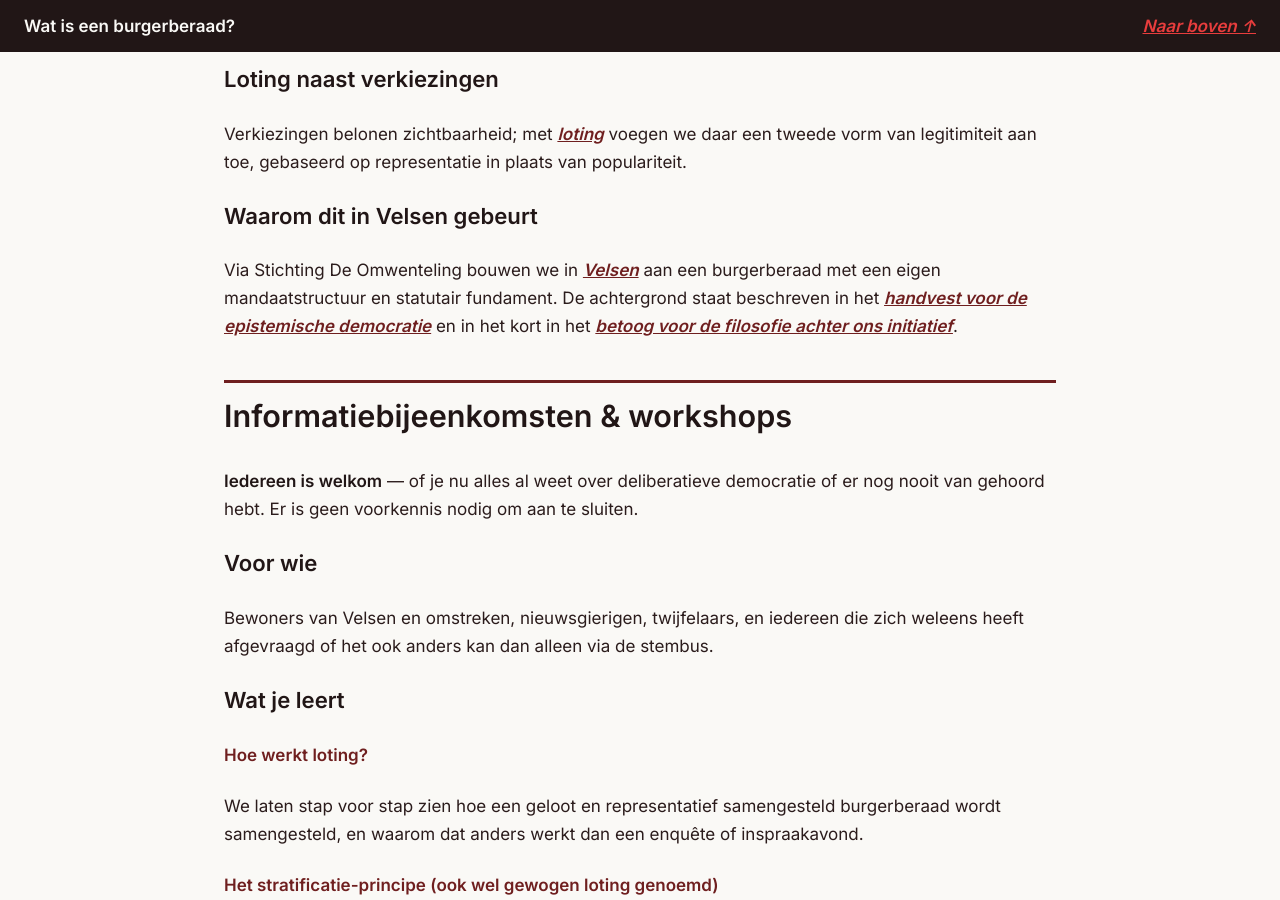
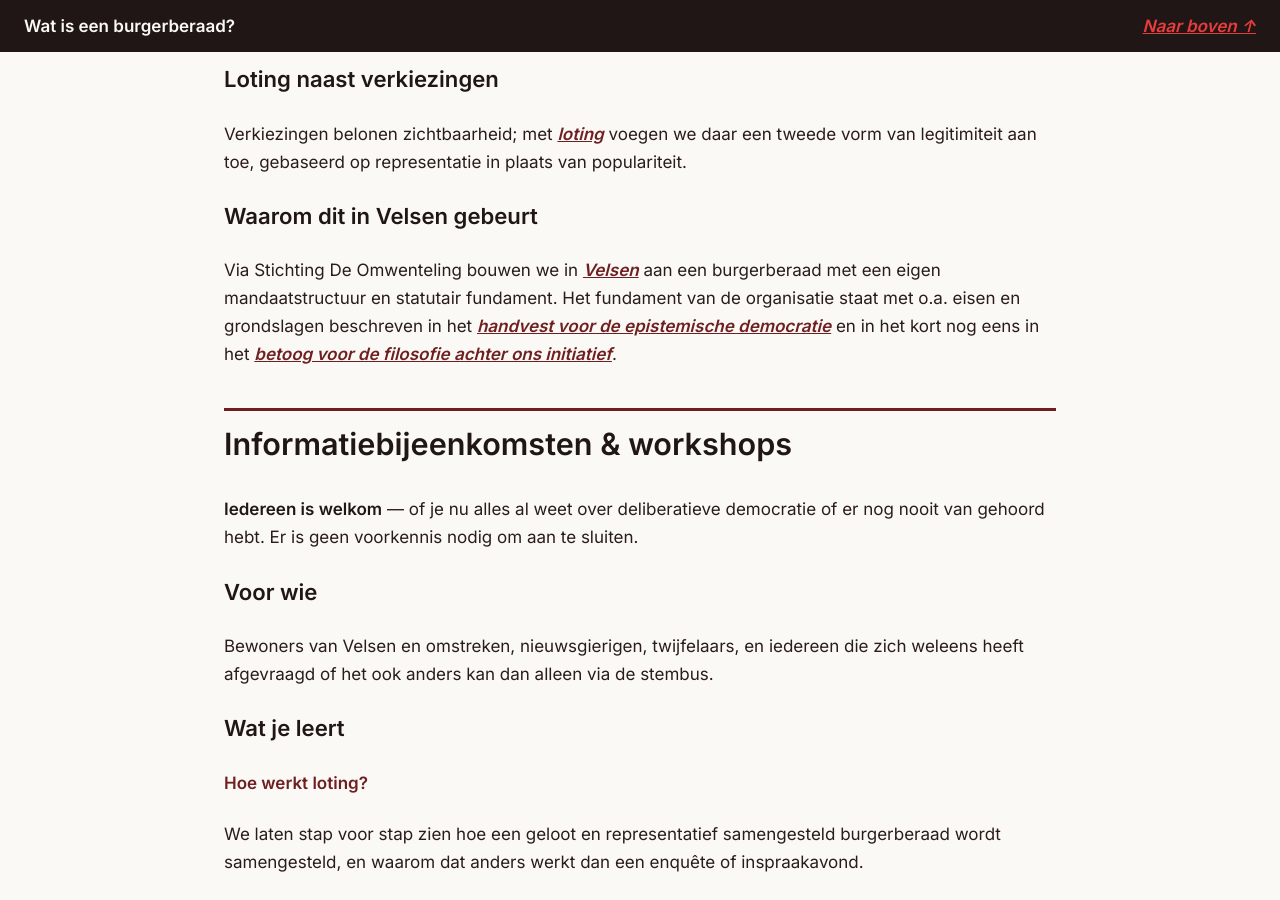
Before and after one commit to Klikblitser/Omwenteling, a Jekyll site: the page built from index.md, in a window 1280 px wide and 900 px high, scrolled down 801 px. Built offline with Jekyll 4.4.1, drawn with Linux system fonts in a browser that asks for light colours.

Commit message:
aanpassing

```diff
--- a/index.md
+++ b/index.md
@@ -37,7 +37,7 @@ Verkiezingen belonen zichtbaarheid; met [loting](https://www.omwenteling.com/kle
 
 ### Waarom dit in Velsen gebeurt
 
-Via Stichting De Omwenteling bouwen we in [Velsen](https://omwenteling.com/velsen.html) aan een burgerberaad met een eigen mandaatstructuur en statutair fundament. De achtergrond staat beschreven in het [handvest voor de epistemische democratie](https://omwenteling.com/handvest.html) en in het kort in het [betoog voor de filosofie achter ons initiatief](http://www.omwenteling.com/omwenteling-demo.html).
+Via Stichting De Omwenteling bouwen we in [Velsen](https://omwenteling.com/velsen.html) aan een burgerberaad met een eigen mandaatstructuur en statutair fundament. Het fundament van de organisatie staat met o.a. eisen  en grondslagen beschreven in het [handvest voor de epistemische democratie](https://omwenteling.com/handvest.html) en in het kort nog eens in het [betoog voor de filosofie achter ons initiatief](http://www.omwenteling.com/omwenteling-demo.html).
 
 ## Informatiebijeenkomsten & workshops
 
```
